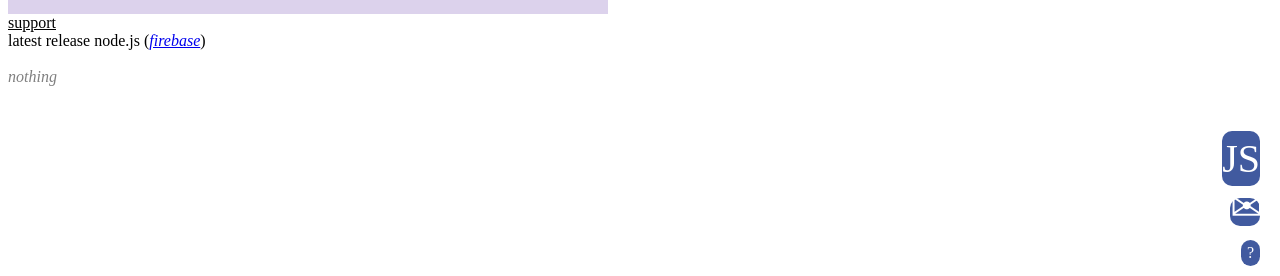
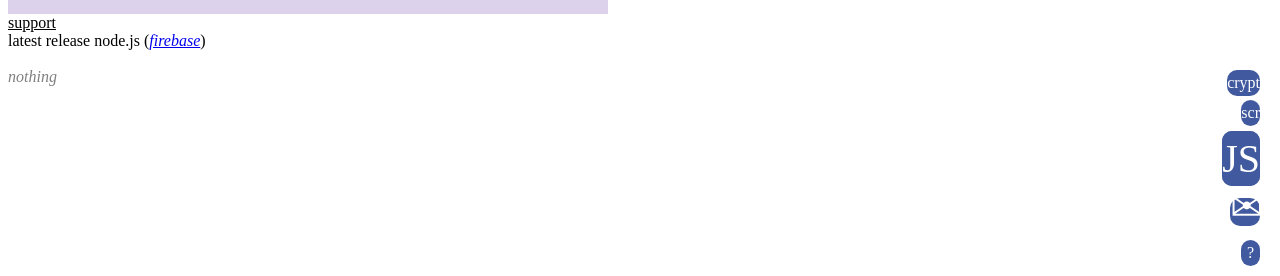
Before and after one commit to NickCarducci/hibit.cc, a React (Create React App) app: page / in a window 1280 px wide. Shown: the part 304-580 px from the top of the page. Built offline with nearby package versions, Linux system fonts and the light colour scheme; a web font is replaced by a local one.

Commit message:
Update StopPayingMonthly.js

```diff
--- a/src/StopPayingMonthly.js
+++ b/src/StopPayingMonthly.js
@@ -165,6 +165,154 @@ class StopPayingMonthly extends React.Component {
             <div
               onMouseEnter={
                 () =>
+                  this.setState({ crypttimeout: true }, () => {
+                    clearTimeout(this.crypttimeout);
+                    this.crypttimeout = setTimeout(() => {
+                      this.setState({ crypttimeout: false });
+                    }, 5000);
+                  }) //scopebook
+              }
+              onClick={this.props.setWhy}
+              style={{
+                zIndex: "1",
+                userSelect: "none",
+                backgroundColor: "rgb(65, 90, 159)",
+                color: "white",
+                borderRadius: "10px",
+                padding: "4px 0px",
+                cursor: "pointer",
+                position: "fixed",
+                right: "20px",
+                bottom: "400px"
+              }}
+            >
+              {this.state.crypttimeout && (
+                <span>
+                  <a
+                    style={{ color: "white" }}
+                    href="https://vaults.quora.com/Even-with-local-private-keys-cant-the-geth-Ethereum-network-store-developer-transfer-unrecoverable-wallet-funds-to-a"
+                  >
+                    ?
+                  </a>
+                  {space}EIP/
+                  <a
+                    style={{ color: "white" }}
+                    href="https://eips.ethereum.org/EIPS/eip-1155"
+                  >
+                    ERC
+                  </a>
+                  {space}token{space}
+                  <a
+                    style={{ color: "white" }}
+                    href="https://anchor.fm/micro-theory/episodes/Strategic-Voting-with-a-potential-network-effect-and-new-antifinance-alternative-e1qvulq"
+                  >
+                    rules
+                  </a>
+                </span>
+              )}
+              {space}
+              <span
+                style={{
+                  transform: "translateY(20px)"
+                }}
+              >
+                crypt
+              </span>
+            </div>
+            <div
+              onMouseEnter={
+                () =>
+                  this.setState({ screentimeout: true }, () => {
+                    clearTimeout(this.screentimeout);
+                    this.screentimeout = setTimeout(() => {
+                      this.setState({ screentimeout: false });
+                    }, 5000);
+                  }) //scopebook
+              }
+              onClick={this.props.setWhy}
+              style={{
+                zIndex: "1",
+                userSelect: "none",
+                backgroundColor: "rgb(65, 90, 159)",
+                color: "white",
+                borderRadius: "10px",
+                padding: "4px 0px",
+                cursor: "pointer",
+                position: "fixed",
+                right: "20px",
+                bottom: "370px"
+              }}
+            >
+              {this.state.screentimeout && (
+                <span>
+                  Quicktime screen recording `win+
+                  <span style={{ textDecoration: "line-through" }}>shift</span>
+                  ctrl+esc`{space}
+                  <a
+                    style={{ color: "white" }}
+                    href="https://studio.moises.ai/upload/split/"
+                  >
+                    in-microphone
+                  </a>
+                </span>
+              )}
+              {space}
+              <span
+                style={{
+                  transform: "translateY(20px)"
+                }}
+              >
+                scr
+              </span>
+            </div>
+            <div
+              onMouseEnter={
+                () =>
+                  this.setState({ jstimeout: true }, () => {
+                    clearTimeout(this.jstimeout);
+                    this.jstimeout = setTimeout(() => {
+                      this.setState({ jstimeout: false });
+                    }, 5000);
+                  }) //scopebook
+              }
+              onClick={this.props.setWhy}
+              style={{
+                zIndex: "1",
+                userSelect: "none",
+                backgroundColor: "rgb(65, 90, 159)",
+                color: "white",
+                borderRadius: "10px",
+                padding: "4px 0px",
+                cursor: "pointer",
+                position: "fixed",
+                right: "20px",
+                bottom: "310px"
+              }}
+            >
+              {this.state.jstimeout && (
+                <span>
+                  <a
+                    style={{ color: "white" }}
+                    href="https://github.com/nickcarducci"
+                  >
+                    new Promise(r={">"} r(JSON.stringify))
+                  </a>
+                </span>
+              )}
+              {space}
+              <span
+                style={{
+                  transform: "translateY(20px)",
+                  fontSize: "40px"
+                }}
+              >
+                JS
+              </span>
+              {/**how do I set up a react app (commie.dev + netlify) */}
+            </div>
+            <div
+              onMouseEnter={
+                () =>
                   this.setState({ emailtimeout: true }, () => {
                     clearTimeout(this.emailtimeout);
                     this.emailtimeout = setTimeout(() => {
@@ -197,7 +345,10 @@ class StopPayingMonthly extends React.Component {
                     OLD TTL "propogation"
                   </a>
                   {space}/ 3600 (
-                  <a href="https://answers.netlify.com/t/setting-icloud-up-with-my-domain-spf-issue/49162/7?u=nickcarducci">
+                  <a
+                    style={{ color: "white" }}
+                    href="https://answers.netlify.com/t/setting-icloud-up-with-my-domain-spf-issue/49162/7?u=nickcarducci"
+                  >
                     icloud+
                   </a>
                   /migadu)
```
